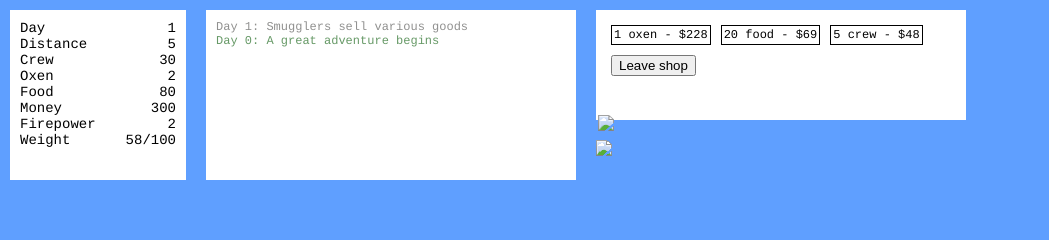
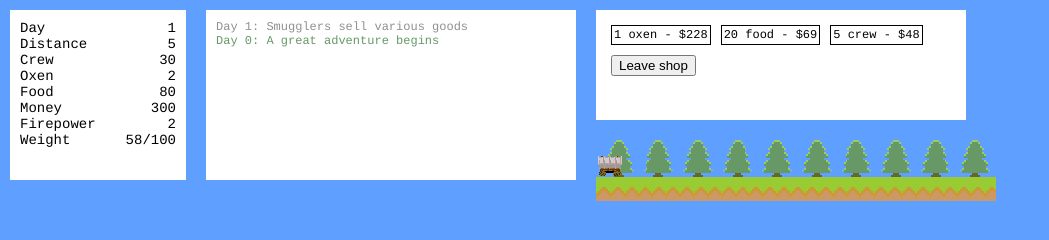
Before and after one commit to noltron000-coursework/oregon-trail, a plain HTML site: page docs/index.html in a window 1280 px wide. Shown: the whole page, without its empty margins (0-1049 px from the left). Drawn offline with Linux system fonts and the light colour scheme.

Commit message:
fixing references

```diff
--- a/docs/index.html
+++ b/docs/index.html
@@ -33,8 +33,8 @@
 			<button id="runaway">Run away</button>
 		</div>
 		<div id="progress-area">
-			<img id="caravan" src="images/caravan.png" />
-			<img id="trees" src="images/trees.png" />
+			<img id="caravan" src="caravan.png" />
+			<img id="trees" src="trees.png" />
 		</div>
 	</div>
 
```
